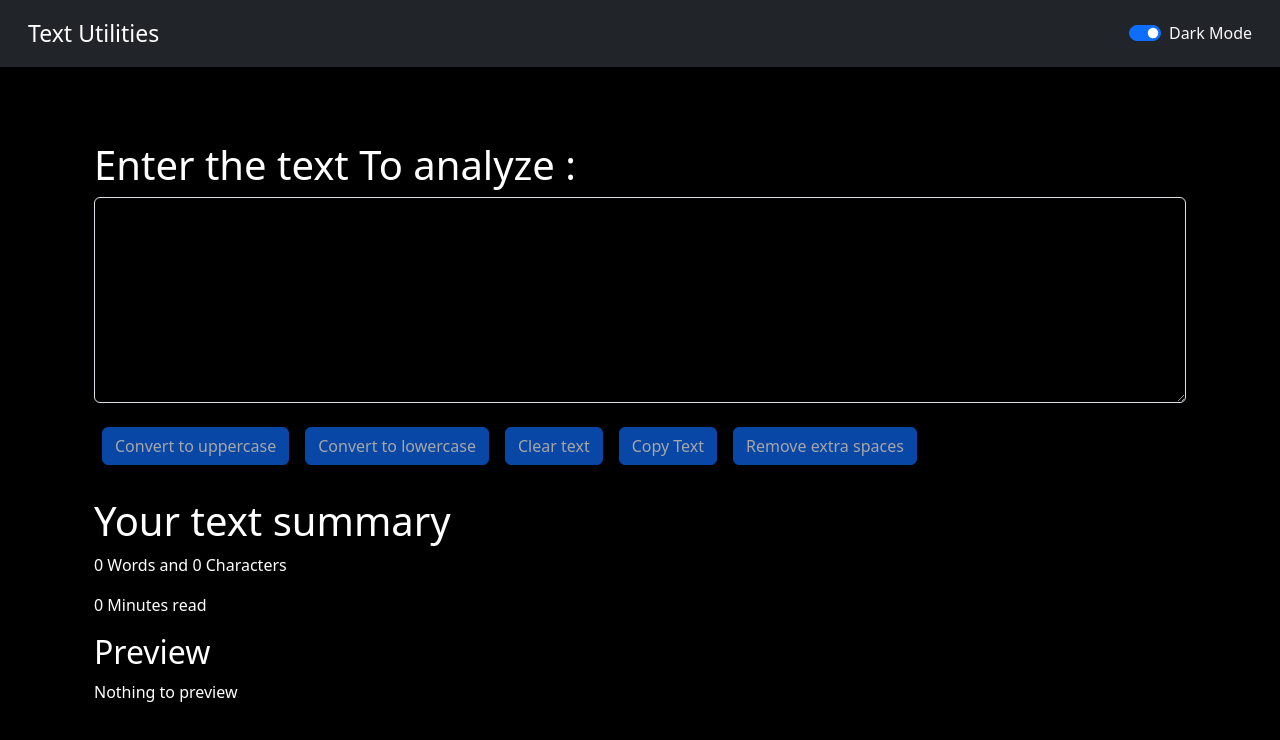
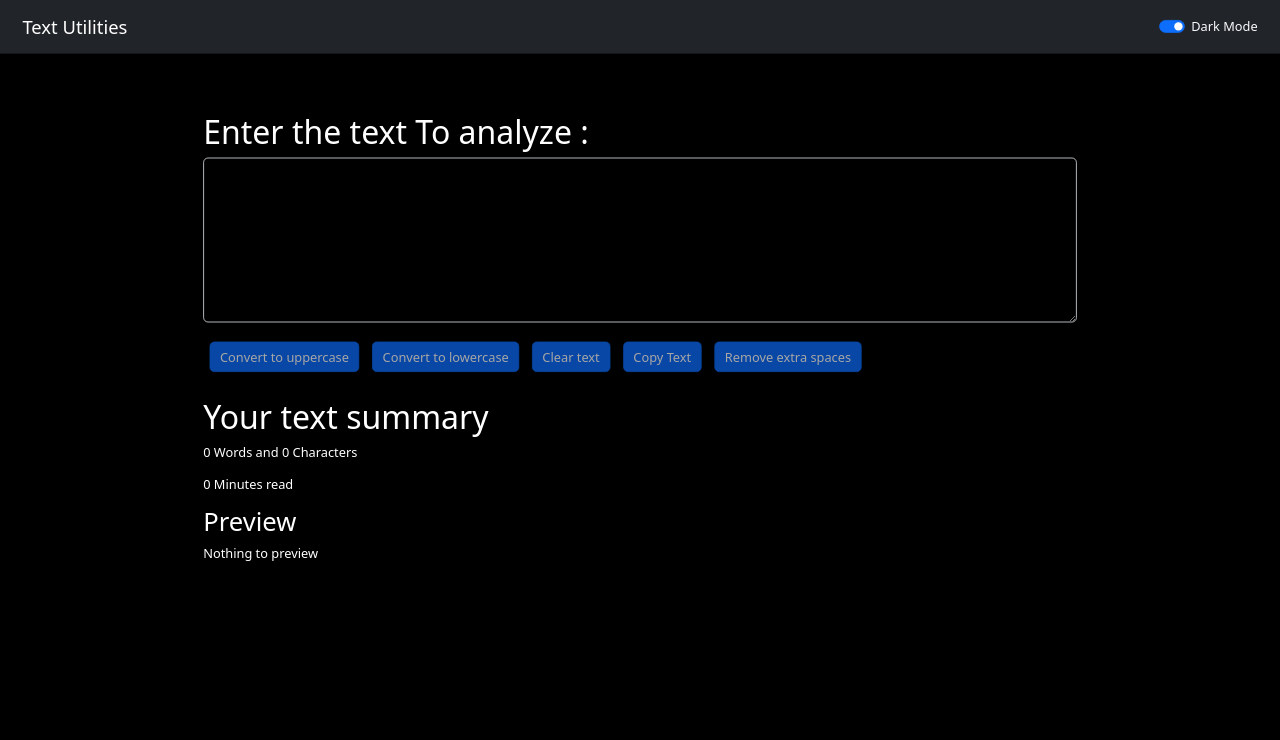
Before and after one commit to rakeshmuntha/REACT, a React (Create React App) app in the folder my-app/: page / in a window 1280 px wide. Shown: the top 740 px of the page. Built offline with nearby package versions, Linux system fonts and the light colour scheme.

Commit message:
Total Completed

```diff
--- a/my-app/src/App.js
+++ b/my-app/src/App.js
@@ -28,7 +28,17 @@ function App() {
 	};
 
 	return (
-		<div className="App">
+		<div className="App" style={{
+			transform: 'scale(0.8)',
+			transformOrigin: 'top left',
+			width: '125%',
+			position: 'absolute',
+			top: 0,
+			left: 0,
+			margin: 0,
+			padding: 0,
+		}}
+		>
 			<Navbar title="Text Utilities" about="About us" mode={mode} togglemode={togglemode} />
 			<Alert alert={alert} />
 			<div className="container mb-3">
```
